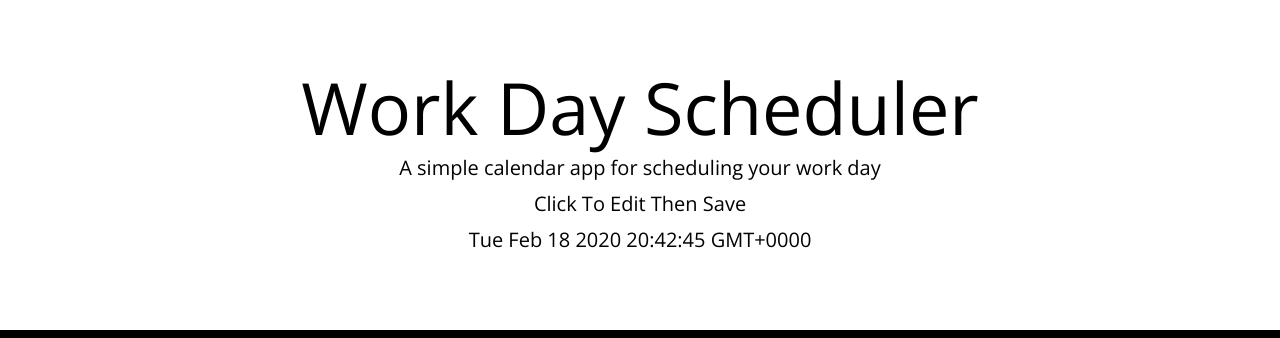
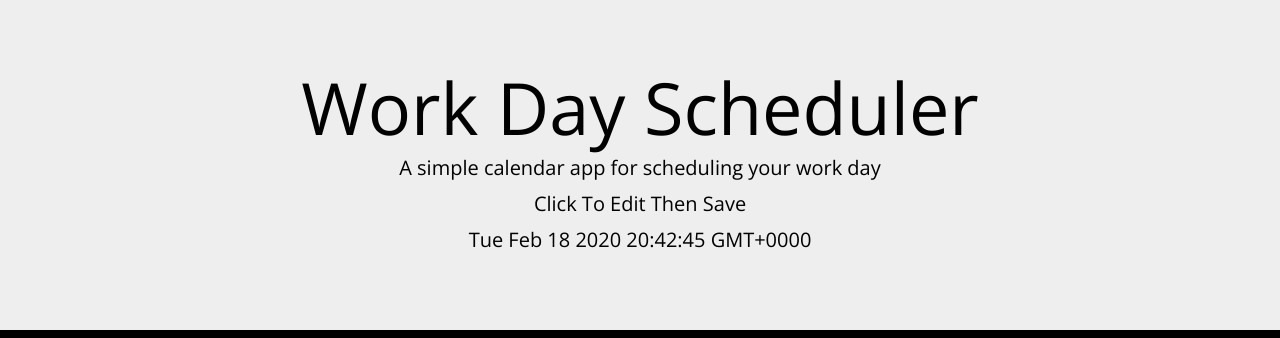
Before and after one commit to saidaguilar619/scheduler, a plain HTML site: page index.html in a window 1280 px wide. Shown: the top 338 px of the page. Drawn offline with nearby package versions, Linux system fonts and the light colour scheme; grey boxes are pictures that could not be loaded.

Commit message:
changed css

```diff
--- a/style.css
+++ b/style.css
@@ -16,11 +16,12 @@
 
 .jumbotron {
   text-align: center;
-  background-color: transparent;
+  background-color: rgb(238, 238, 238);
   color: black;
   border-radius: 0;
   border-bottom: 10px solid black;
   margin: 0;
+
 }
 
 .row {
```
